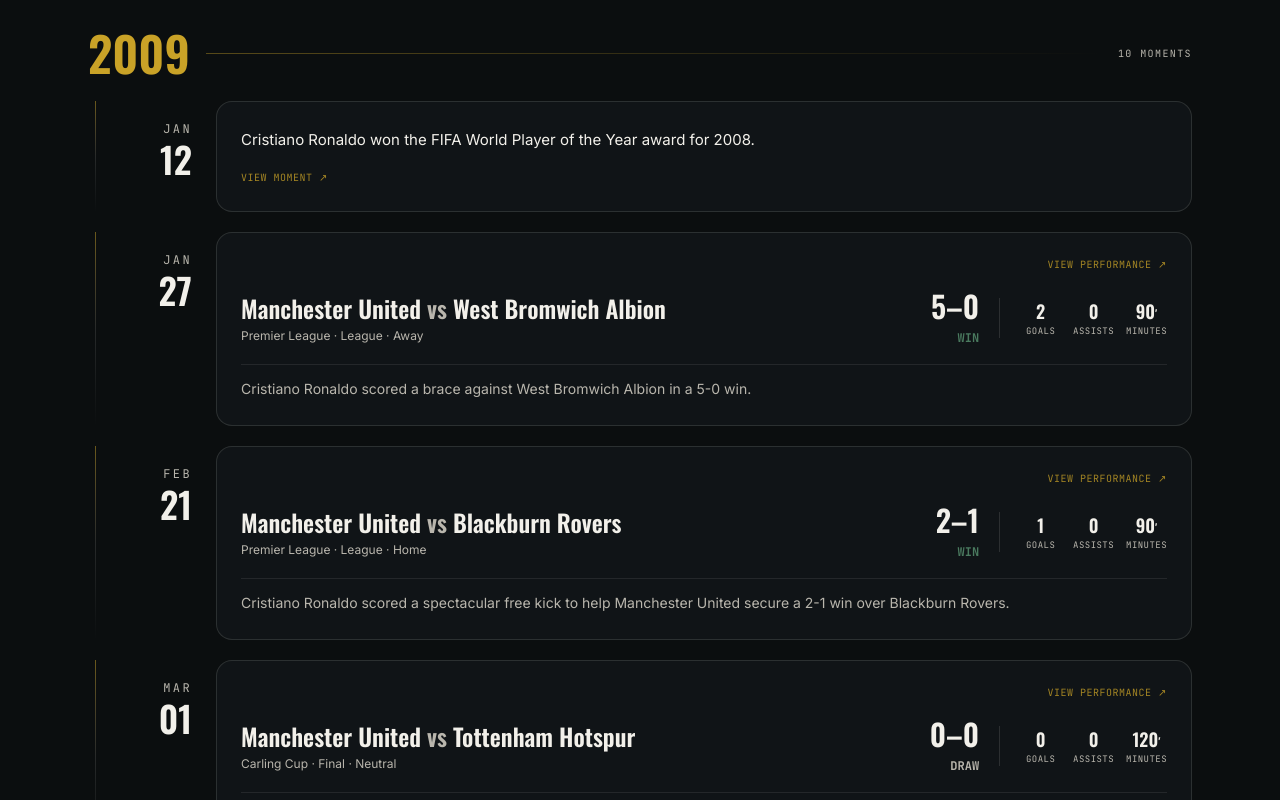
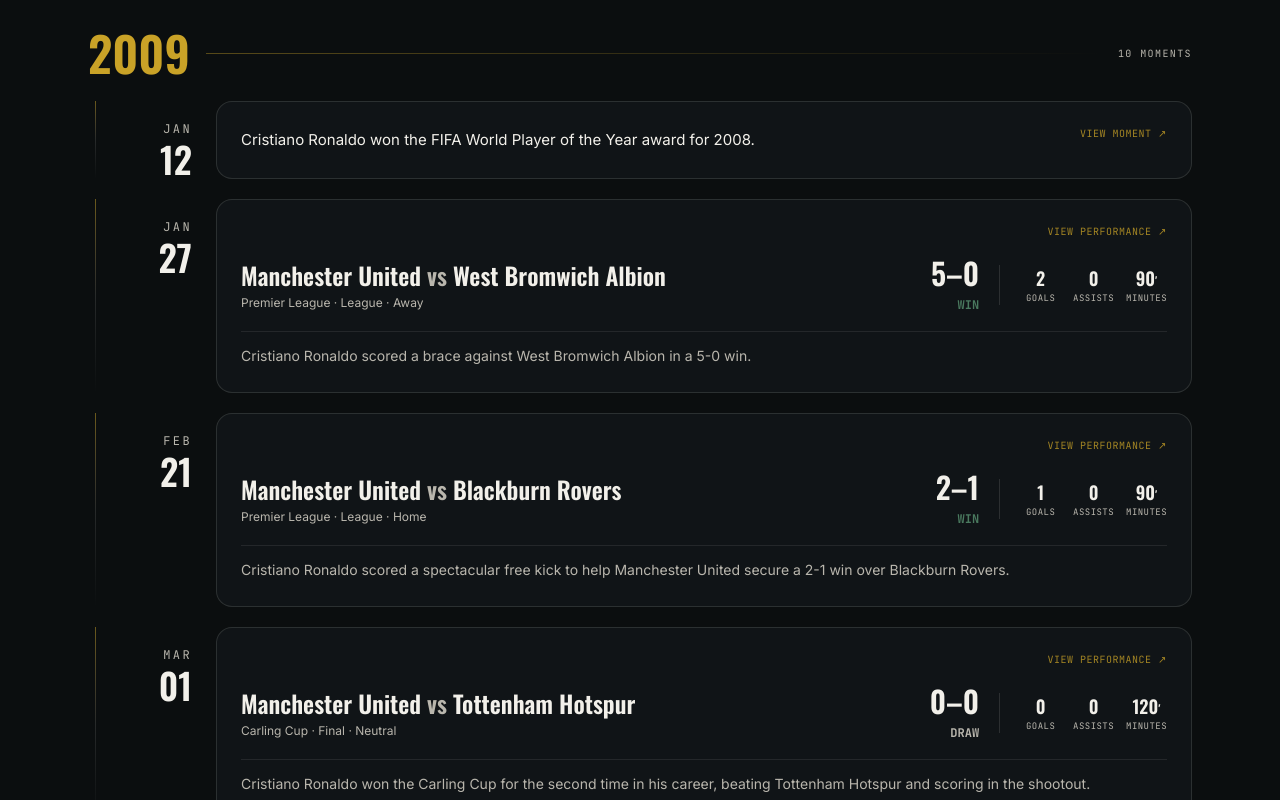
Before and after one commit to ronaldogoatsfc/cr7archive, a Next.js app: page /timeline in a window 1280 px wide. Shown: the part 9520-10320 px from the top of the page. Built offline with nearby package versions, Linux system fonts and the light colour scheme.

Commit message:
Move timeline view moment link to card top right

```diff
--- a/components/TimelineMomentCard.js
+++ b/components/TimelineMomentCard.js
@@ -22,8 +22,10 @@ export default function TimelineMomentCard({ event, presentation, month, day })
         </div>
         <button type="button" onClick={() => setOpen(true)} aria-haspopup="dialog"
           className="group/card w-full rounded-2xl border border-line bg-pitch-raised/80 p-5 text-left transition duration-300 hover:border-gold/50 hover:bg-pitch-raised focus-visible:outline-none focus-visible:ring-2 focus-visible:ring-gold sm:p-6">
-          <p className="text-sm leading-7 text-paper sm:text-[15px]">{event.description}</p>
-          <span className="mt-4 inline-block font-mono text-[10px] uppercase tracking-wider text-gold opacity-80 transition group-hover/card:opacity-100">View moment ↗</span>
+          <div className="flex items-start justify-between gap-4">
+            <p className="text-sm leading-7 text-paper sm:text-[15px]">{event.description}</p>
+            <span className="shrink-0 whitespace-nowrap font-mono text-[10px] uppercase tracking-wider text-gold opacity-80 transition group-hover/card:opacity-100">View moment ↗</span>
+          </div>
         </button>
         <span className="absolute left-[7px] top-0 hidden h-full w-px bg-gradient-to-b from-gold/50 via-line to-transparent sm:block" />
       </article>
```
